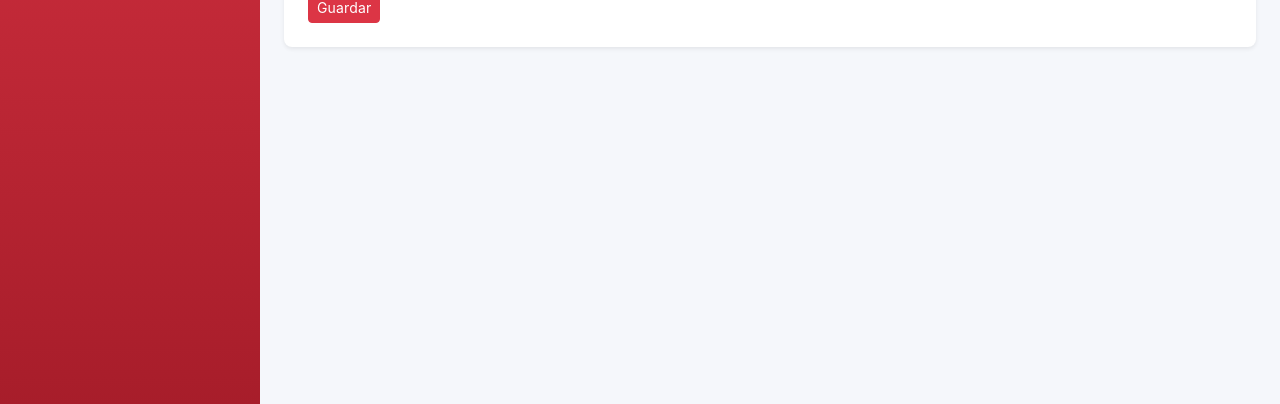
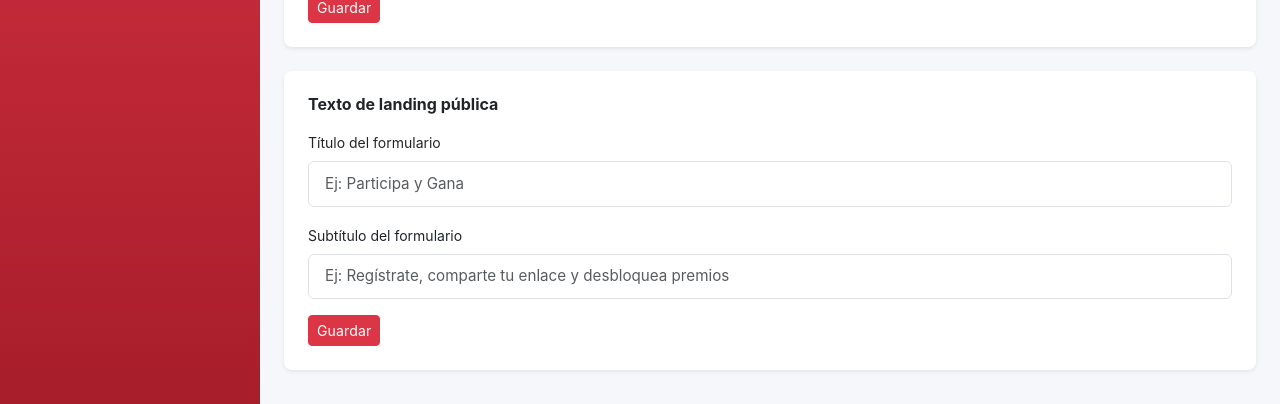
Before and after one commit to jmorales-coaching/SGReferenciados, a Vue app in the folder frontend/: page /admin/config in a window 1280 px wide. Shown: the part 393-797 px from the top of the page. Built offline with nearby package versions, Linux system fonts and the light colour scheme; no server answers; sample sign-in values are in the browser's storage.

Commit message:
feat: make landing title/subtitle configurable from admin panel

```diff
--- a/frontend/src/views/admin/ConfigView.vue
+++ b/frontend/src/views/admin/ConfigView.vue
@@ -1,7 +1,7 @@
 <template>
   <div>
     <h4 class="fw-bold mb-4"><i class="bi bi-gear me-2 text-danger"></i>Configuración</h4>
-    <div class="card border-0 shadow-sm rounded-3">
+    <div class="card border-0 shadow-sm rounded-3 mb-4">
       <div class="card-body p-4">
         <h6 class="fw-bold mb-3">Banner para usuarios gratuitos</h6>
         <form @submit.prevent="save">
@@ -19,6 +19,25 @@
         </form>
       </div>
     </div>
+
+    <div class="card border-0 shadow-sm rounded-3">
+      <div class="card-body p-4">
+        <h6 class="fw-bold mb-3">Texto de landing pública</h6>
+        <form @submit.prevent="saveLandingTexts">
+          <div class="mb-3">
+            <label class="form-label small">Título del formulario</label>
+            <input v-model="form.landing_title" class="form-control" placeholder="Ej: Participa y Gana" />
+          </div>
+          <div class="mb-3">
+            <label class="form-label small">Subtítulo del formulario</label>
+            <input v-model="form.landing_subtitle" class="form-control" placeholder="Ej: Regístrate, comparte tu enlace y desbloquea premios" />
+          </div>
+          <button type="submit" class="btn btn-danger btn-sm" :disabled="saving">
+            <span v-if="saving" class="spinner-border spinner-border-sm me-1"></span>Guardar
+          </button>
+        </form>
+      </div>
+    </div>
   </div>
 </template>
 
@@ -29,7 +48,7 @@ import { useToastStore } from '../../stores/toast'
 
 const toast = useToastStore()
 const saving = ref(false)
-const form = reactive({ upgrade_text: '', upgrade_link: '' })
+const form = reactive({ upgrade_text: '', upgrade_link: '', landing_title: '', landing_subtitle: '' })
 
 import { ref } from 'vue'
 
@@ -38,6 +57,8 @@ onMounted(async () => {
     const r = await configApi.get()
     form.upgrade_text = r.data?.upgrade_text || ''
     form.upgrade_link = r.data?.upgrade_link || ''
+    form.landing_title = r.data?.landing_title || ''
+    form.landing_subtitle = r.data?.landing_subtitle || ''
   } catch {}
 })
 
@@ -53,4 +74,17 @@ const save = async () => {
     saving.value = false
   }
 }
+
+const saveLandingTexts = async () => {
+  saving.value = true
+  try {
+    await configApi.update('landing_title', form.landing_title)
+    await configApi.update('landing_subtitle', form.landing_subtitle)
+    toast.add('Textos guardados', 'success')
+  } catch {
+    toast.add('Error al guardar', 'danger')
+  } finally {
+    saving.value = false
+  }
+}
 </script>
--- a/frontend/src/views/public/CampaignLanding.vue
+++ b/frontend/src/views/public/CampaignLanding.vue
@@ -31,8 +31,8 @@
                     <div class="icon-circle mx-auto mb-3 d-flex align-items-center justify-content-center" :style="{ background: `linear-gradient(135deg, ${campaign.landingPage.primaryColor}, ${campaign.landingPage.secondaryColor})` }">
                       <i class="bi bi-person-plus-fill fs-3 text-white"></i>
                     </div>
-                    <h5 class="fw-bold">Participa y Gana</h5>
-                    <p class="text-muted small">Regístrate, comparte tu enlace y desbloquea premios</p>
+                    <h5 class="fw-bold">{{ config.landing_title || 'Participa y Gana' }}</h5>
+                    <p class="text-muted small">{{ config.landing_subtitle || 'Regístrate, comparte tu enlace y desbloquea premios' }}</p>
                   </div>
                   <form @submit.prevent="handleRegister">
                     <div class="mb-3">
@@ -137,12 +137,13 @@
 <script setup>
 import { ref, reactive, computed, onMounted } from 'vue'
 import { useRoute, useRouter } from 'vue-router'
-import { publicApi } from '../../services/api'
+import { publicApi, configApi } from '../../services/api'
 
 const route = useRoute()
 const router = useRouter()
 const campaign = ref(null)
 const sections = ref([])
+const config = ref({})
 const loading = ref(true)
 const error = ref(null)
 const submitting = ref(false)
@@ -157,7 +158,7 @@ const faqSection = computed(() => sections.value.find((s) => s.type === 'faq'))
 const customSections = computed(() => sections.value.filter((s) => !['hero', 'benefits', 'testimonials', 'faq'].includes(s.type)))
 
 const heroTitle = computed(() => heroSection.value?.title || campaign.value?.name || 'Consigue Acceso Exclusivo')
-const heroText = computed(() => heroSection.value?.content?.text || 'Regístrate, comparte tu enlace y desbloquea premios exclusivos.')
+const heroText = computed(() => heroSection.value?.content?.text || config.value.landing_subtitle || 'Regístrate, comparte tu enlace y desbloquea premios exclusivos.')
 
 const sectionStyle = (sec) => {
   const bg = sec?.content || {}
@@ -183,9 +184,13 @@ const youtubeEmbedUrl = (url) => {
 
 onMounted(async () => {
   try {
-    const res = await publicApi.getCampaign(route.params.slug)
-    campaign.value = res.data.data || res.data
+    const [campaignRes, configRes] = await Promise.all([
+      publicApi.getCampaign(route.params.slug),
+      configApi.get().catch(() => ({ data: {} })),
+    ])
+    campaign.value = campaignRes.data.data || campaignRes.data
     sections.value = campaign.value?.landingPage?.sections || []
+    config.value = configRes.data || {}
   } catch {
     error.value = true
   } finally {
```
Also changed, not shown: 1 other file (tests, documents, lock files or other folders).
